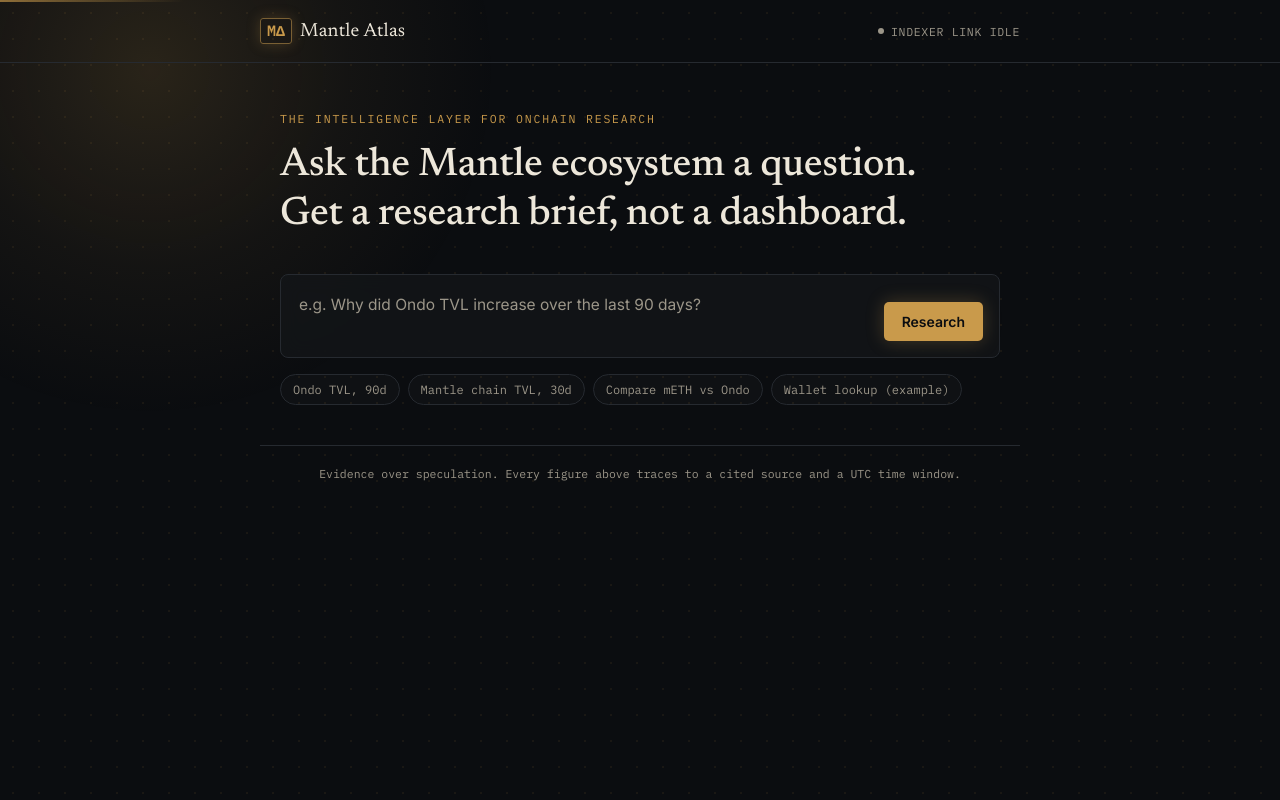
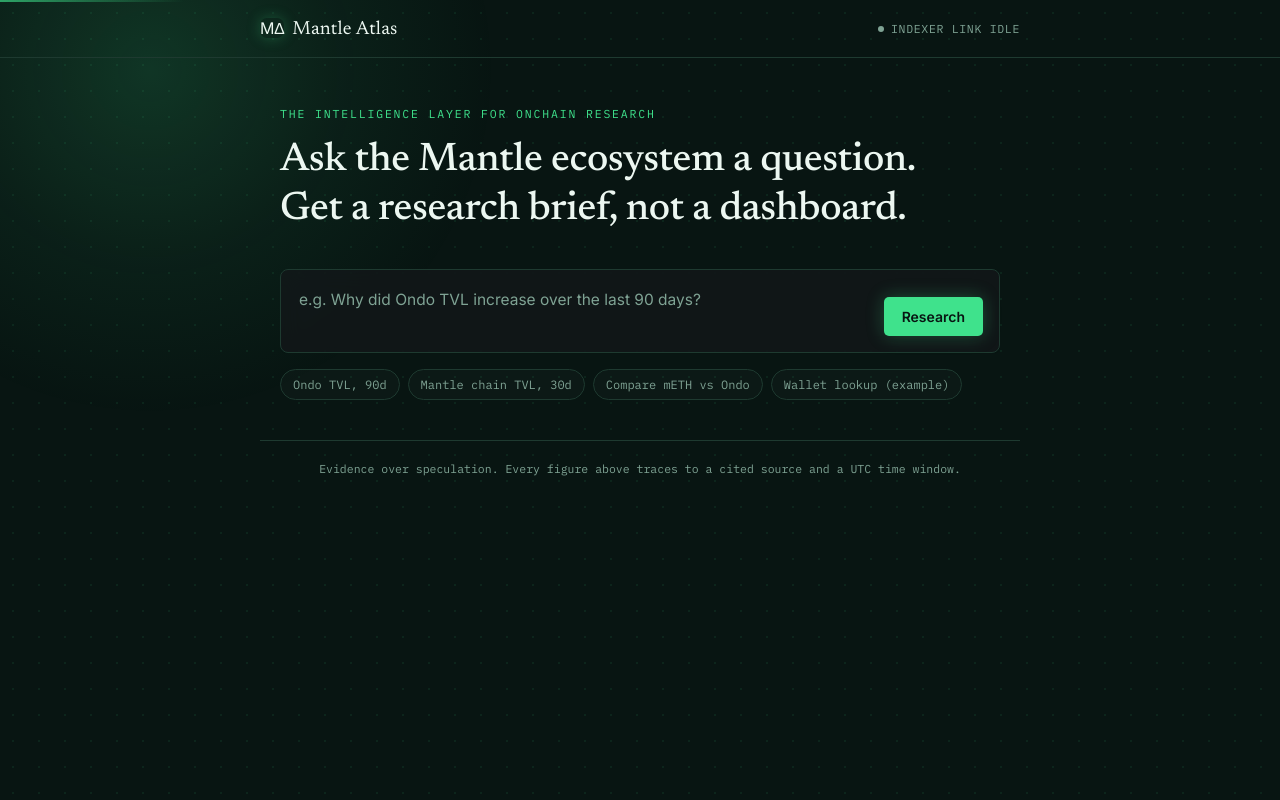
Before and after one commit to Alameencrypts/mantle-atlas, a website: page public/index.html in a window 1280 px wide. Drawn offline with nearby package versions, Linux system fonts and the light colour scheme.

Commit message:
Update style.css

```diff
--- a/public/style.css
+++ b/public/style.css
@@ -1,14 +1,14 @@
 /* ---------------------------------------------------------
    Mantle Atlas — design tokens
    Color:
-     --ink       #0B0D10  base background
-     --ink-2     #14171B  panel background
-     --rule      #262A30  hairline dividers
-     --parchment #EDE7DA  primary text (warm, not pure white)
-     --parchment-dim #9C9689  secondary text
-     --brass     #C99A4B  signal accent (confidence / active state)
-     --brass-dim #7A6034  brass at low opacity contexts
-     --signal-red #C4644B  low-confidence / caveat marker
+     --ink       #081512  base background
+     --ink-2     #0E211B  panel background
+     --rule      #1E3A30  hairline dividers
+     --parchment #ECF7F1  primary text (warm, not pure white)
+     --parchment-dim #7FA394  secondary text
+     --brass     #3FE28C  signal accent (confidence / active state)
+     --brass-dim #1F6B48  brass at low opacity contexts
+     --signal-red #E2735F  low-confidence / caveat marker
    Type:
      display: 'Newsreader' (serif, editorial authority)
      body ui: 'Inter'
@@ -18,16 +18,16 @@
 --------------------------------------------------------- */
 
 :root {
-  --ink: #0B0D10;
-  --ink-2: #14171B;
-  --ink-3: #1B1F24;
-  --rule: #262A30;
-  --parchment: #EDE7DA;
-  --parchment-dim: #9C9689;
-  --brass: #C99A4B;
-  --brass-dim: #7A6034;
-  --signal-red: #C4644B;
-  --signal-green: #7FA37A;
+  --ink: #081512;
+  --ink-2: #0E211B;
+  --ink-3: #123027;
+  --rule: #1E3A30;
+  --parchment: #ECF7F1;
+  --parchment-dim: #7FA394;
+  --brass: #3FE28C;
+  --brass-dim: #1F6B48;
+  --signal-red: #E2735F;
+  --signal-green: #4FE0A0;
 }
 
 * { box-sizing: border-box; }
@@ -47,7 +47,7 @@ body::before {
   content: "";
   position: fixed;
   inset: 0;
-  background-image: radial-gradient(circle, rgba(201, 154, 75, 0.16) 1px, transparent 1px);
+  background-image: radial-gradient(circle, rgba(63, 226, 140, 0.16) 1px, transparent 1px);
   background-size: 26px 26px;
   pointer-events: none;
   z-index: 0;
@@ -62,7 +62,7 @@ body::after {
   left: -200px;
   width: 700px;
   height: 700px;
-  background: radial-gradient(circle, rgba(201, 154, 75, 0.16) 0%, rgba(201, 154, 75, 0.05) 40%, transparent 70%);
+  background: radial-gradient(circle, rgba(63, 226, 140, 0.16) 0%, rgba(63, 226, 140, 0.05) 40%, transparent 70%);
   pointer-events: none;
   z-index: 0;
 }
@@ -115,14 +115,9 @@ body::after {
 }
 
 .wordmark-mark {
-  font-family: 'IBM Plex Mono', monospace;
-  color: var(--brass);
-  font-size: 15px;
-  font-weight: 600;
-  border: 1px solid var(--brass-dim);
-  padding: 2px 6px;
-  border-radius: 3px;
-  box-shadow: 0 0 14px rgba(201, 154, 75, 0.25);
+  border-radius: 7px;
+  box-shadow: 0 0 14px rgba(63, 226, 140, 0.25);
+  display: block;
 }
 
 .wordmark-text {
@@ -149,9 +144,9 @@ body::after {
   background: var(--parchment-dim);
   display: inline-block;
 }
-.status-dot.live { background: var(--signal-green); box-shadow: 0 0 8px 2px rgba(127, 163, 122, 0.55); }
-.status-dot.busy { background: var(--brass); box-shadow: 0 0 8px 2px rgba(201, 154, 75, 0.55); animation: pulse 1.1s infinite ease-in-out; }
-.status-dot.err { background: var(--signal-red); box-shadow: 0 0 8px 2px rgba(196, 100, 75, 0.55); }
+.status-dot.live { background: var(--signal-green); box-shadow: 0 0 8px 2px rgba(79, 224, 160, 0.55); }
+.status-dot.busy { background: var(--brass); box-shadow: 0 0 8px 2px rgba(63, 226, 140, 0.55); animation: pulse 1.1s infinite ease-in-out; }
+.status-dot.err { background: var(--signal-red); box-shadow: 0 0 8px 2px rgba(226, 115, 95, 0.55); }
 
 @keyframes pulse {
   0%, 100% { opacity: 1; }
@@ -198,13 +193,13 @@ body::after {
   border: 1px solid var(--rule);
   border-radius: 8px;
   padding: 16px;
-  box-shadow: 0 0 0 0 rgba(201, 154, 75, 0);
+  box-shadow: 0 0 0 0 rgba(63, 226, 140, 0);
   transition: box-shadow 0.25s ease, border-color 0.25s ease;
 }
 
 .composer:focus-within {
   border-color: var(--brass-dim);
-  box-shadow: 0 0 0 3px rgba(201, 154, 75, 0.08), 0 0 24px rgba(201, 154, 75, 0.10);
+  box-shadow: 0 0 0 3px rgba(63, 226, 140, 0.08), 0 0 24px rgba(63, 226, 140, 0.10);
 }
 
 #questionInput {
@@ -232,9 +227,9 @@ body::after {
   cursor: pointer;
   white-space: nowrap;
   transition: opacity 0.15s ease, box-shadow 0.2s ease, transform 0.15s ease;
-  box-shadow: 0 0 18px rgba(201, 154, 75, 0.28);
+  box-shadow: 0 0 18px rgba(63, 226, 140, 0.28);
 }
-#submitBtn:hover { opacity: 0.92; transform: translateY(-1px); box-shadow: 0 0 26px rgba(201, 154, 75, 0.42); }
+#submitBtn:hover { opacity: 0.92; transform: translateY(-1px); box-shadow: 0 0 26px rgba(63, 226, 140, 0.42); }
 #submitBtn:active { transform: translateY(0); }
 #submitBtn:disabled { opacity: 0.5; cursor: default; box-shadow: none; transform: none; }
 
@@ -259,7 +254,7 @@ body::after {
 .chip:hover {
   border-color: var(--brass-dim);
   color: var(--parchment);
-  background: rgba(201, 154, 75, 0.06);
+  background: rgba(63, 226, 140, 0.06);
   transform: translateY(-1px);
 }
 
@@ -298,9 +293,9 @@ body::after {
 
 .ledger-label { color: var(--brass); opacity: 0.85; margin-right: 5px; }
 .ledger-value { color: var(--parchment); }
-.ledger-value.confidence-high { color: var(--signal-green); text-shadow: 0 0 10px rgba(127,163,122,0.35); }
-.ledger-value.confidence-medium { color: var(--brass); text-shadow: 0 0 10px rgba(201,154,75,0.35); }
-.ledger-value.confidence-low { color: var(--signal-red); text-shadow: 0 0 10px rgba(196,100,75,0.35); }
+.ledger-value.confidence-high { color: var(--signal-green); text-shadow: 0 0 10px rgba(79, 224, 160, 0.35); }
+.ledger-value.confidence-medium { color: var(--brass); text-shadow: 0 0 10px rgba(63, 226, 140, 0.35); }
+.ledger-value.confidence-low { color: var(--signal-red); text-shadow: 0 0 10px rgba(226, 115, 95, 0.35); }
 
 .report {
   font-family: 'Newsreader', serif;
@@ -319,7 +314,7 @@ body::after {
   margin: 34px 0 12px;
   padding: 3px 0 3px 14px;
   border-left: 2px solid var(--brass);
-  box-shadow: -1px 0 8px rgba(201, 154, 75, 0.25);
+  box-shadow: -1px 0 8px rgba(63, 226, 140, 0.25);
 }
 .report h2:first-child { margin-top: 0; }
 
```
